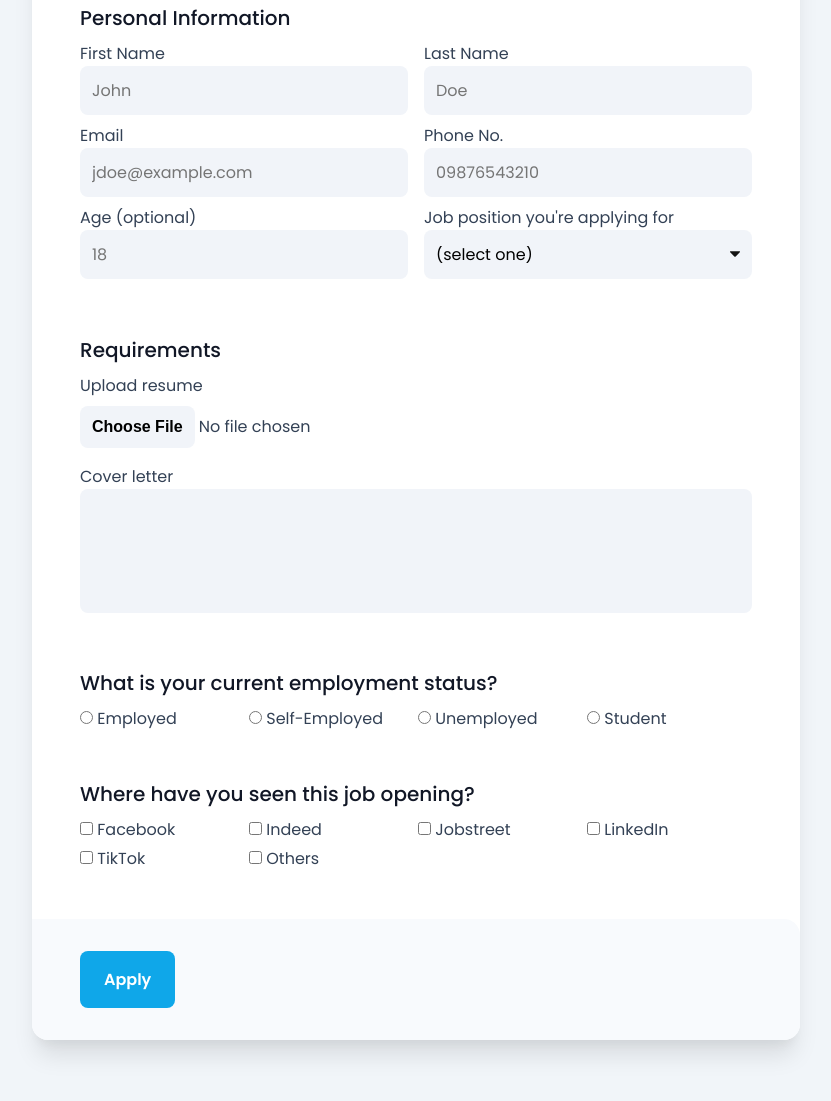
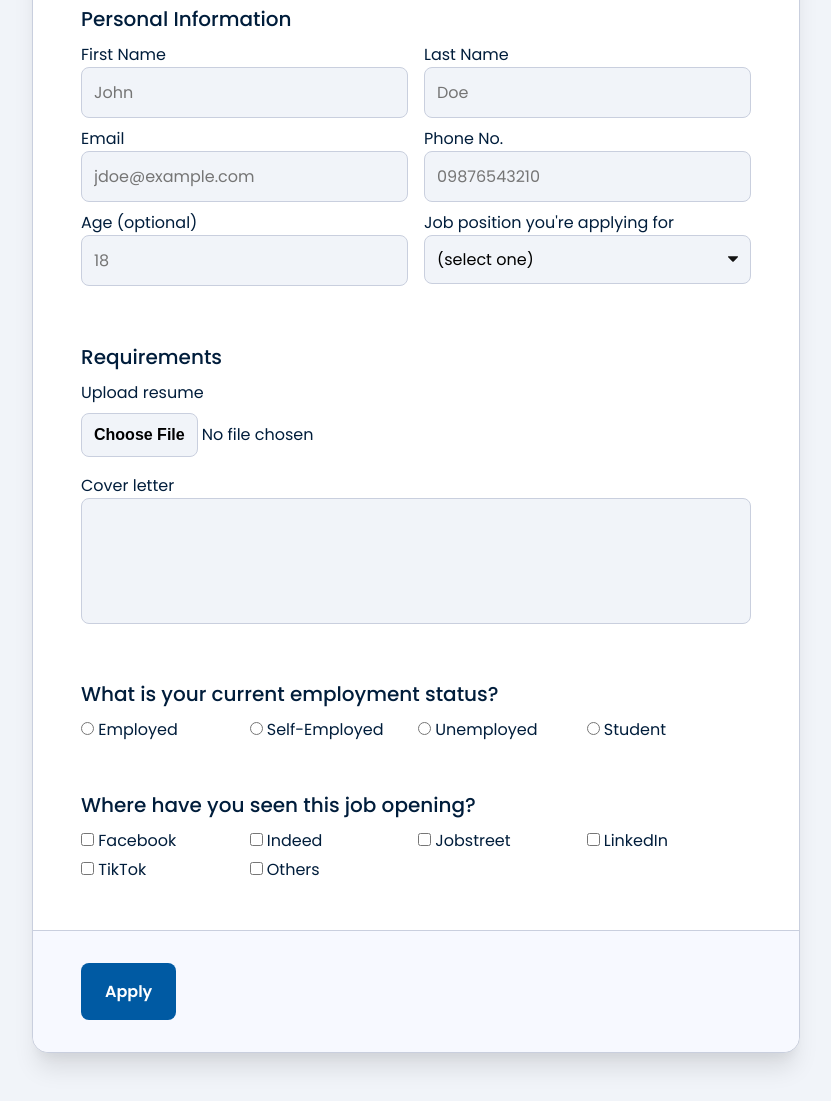
Before and after one commit to davepvelasco/fcc-survey-form, a plain HTML site: page index.html in a window 1280 px wide. Shown: the part 222-1323 px from the top of the page, without its empty margins (224-1055 px from the left). Drawn offline with Linux system fonts and the light colour scheme.

Commit message:
Improve accessibility
Applies feedback from
forum.freecodecamp.org/t/project-feedback-build-a-survey-form/611303/2

```diff
--- a/styles.css
+++ b/styles.css
@@ -21,14 +21,9 @@ body {
 /* Styles */
 
 body {
-  background-color: rgb(241 245 249);
-  color: rgb(51 65 85);
+  background-color: #f1f4f9;
+  color: #001d3b;
   font-family: "Poppins", sans-serif;
-}
-
-h1,
-h2 {
-  color: rgba(17, 23, 38, 255);
 }
 
 h1 {
@@ -51,6 +46,7 @@ h2 {
 
 .card {
   background-color: #fff;
+  border: 1px solid #c9cfde;
   width: clamp(580px, 60%, 900px);
   border-radius: 16px;
   box-shadow: rgba(0, 0, 0, 0.1) 0px 20px 25px -5px,
@@ -68,8 +64,9 @@ h2 {
 
 .card__footer {
   padding: 2rem 3rem;
-  background-color: rgba(248, 250, 253, 255);
-  border-radius: 0 16px 16px;
+  background-color: #f7f9ff;
+  border-top: 1px solid #c9cfde;
+  border-radius: 0 0 16px 16px;
 }
 
 fieldset {
@@ -82,18 +79,18 @@ input[type="tel"],
 input[type="number"],
 select,
 textarea {
-  background-color: rgba(241, 244, 249, 255);
-  border: 0;
+  background-color: #f1f4f9;
+  border: 1px solid #c9cfde;
   border-radius: 8px;
   padding: 0.75rem;
   width: 100%;
 }
 
 input::file-selector-button {
-  background-color: rgba(241, 244, 249, 255);
+  background-color: #f1f4f9;
   font-weight: 600;
   padding: 0.75em;
-  border: 0;
+  border: 1px solid #c9cfde;
   border-radius: 8px;
   cursor: pointer;
 }
@@ -115,11 +112,18 @@ textarea {
 .button {
   color: #fff;
   font-weight: 600;
-  background-color: rgba(15, 167, 233, 255);
+  background-color: #005aa3;
   border: 0;
   border-radius: 8px;
   padding: 1em 1.5em;
   cursor: pointer;
+}
+
+.button:focus {
+  color: #001d3b;
+  outline: none !important;
+  background-color: #fff;
+  border: 3px solid #000;
 }
 
 /* Layout */
```
